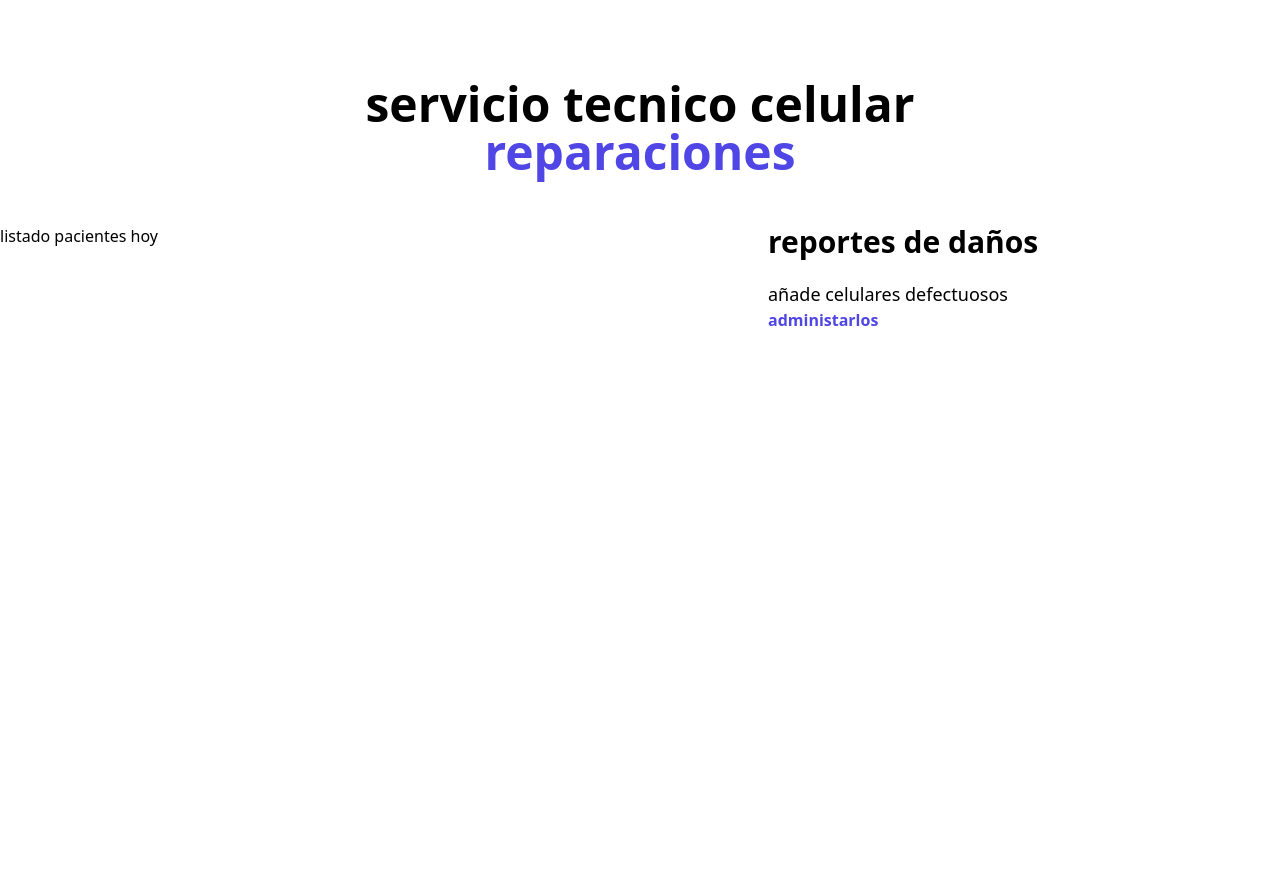
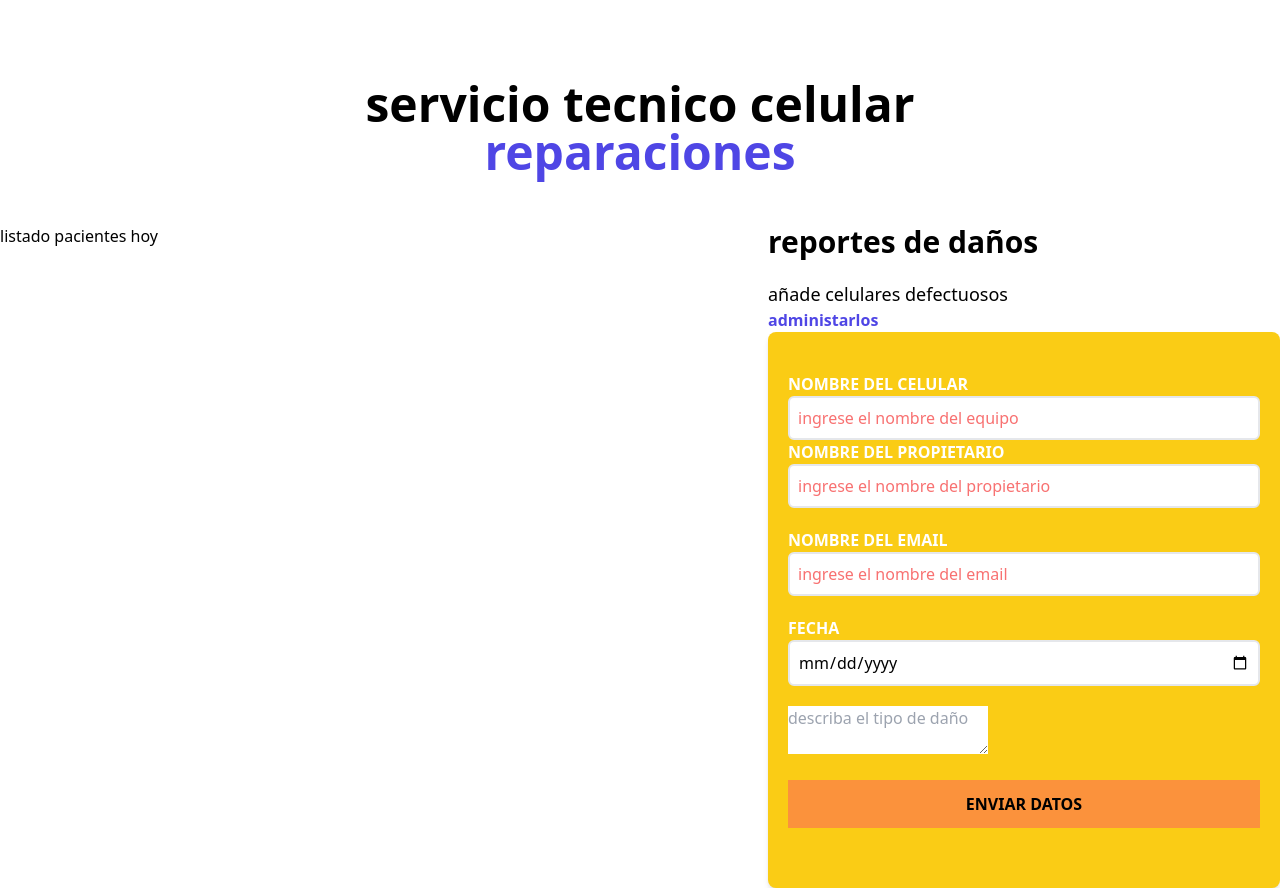
Before and after one commit to eduardo88tafur/-citas-react, a React (Create React App) app: page / in a window 1280 px wide. Before the commit the page ends 800 px from the top, so only its background shows below. Built offline with nearby package versions, Linux system fonts and the light colour scheme.

Commit message:
trabajando en el formulario

```diff
--- a/src/components/Formulario.jsx
+++ b/src/components/Formulario.jsx
@@ -7,9 +7,58 @@ const Formulario=()=> {
       <h2 className='font-black text-3xl text center'>reportes de daños</h2>
       <p className='text-lg mt-5'>añade celulares defectuosos {" "}</p>
       <span className='text-indigo-600 font-bold'>administarlos</span>
+      <form className='bg-yellow-400 shadow-md rounded-lg py-10 px-5'>
+        <div  className='mb-5'>
+          <label  htmlFor='celular' className='block text-white uppercase font-bold'>nombre del celular</label>
+          <input
+          type="text"
+          id='celular'
+          placeholder="ingrese el nombre del equipo"
+          className=' border-2 w-full p-2 mt placeholder-red-400 rounded-md'
+          />
+          <div className='mb-5'>
+          <label  htmlFor='propietario' className='block text-white uppercase font-bold'>nombre del  propietario</label>
+          <input
+          type="text"
+          id='propietario'
+          placeholder="ingrese el nombre del propietario"
+          className=' border-2 w-full p-2 mt placeholder-red-400 rounded-md'
+          />
+        </div>
+        <div className='mb-5'>
+          <label  htmlFor='email' className='block text-white uppercase font-bold'>nombre del email</label>
+          <input
+          type="email"
+          id='email'
+          placeholder="ingrese el nombre del email"
+          className=' border-2 w-full p-2 mt placeholder-red-400 rounded-md'
+          />
+        </div>
+        <div className='mb-5'>
+          <label  htmlFor='alta' className='block text-white uppercase font-bold'>fecha</label>
+          <input
+          type="date"
+          id='alta'
+          placeholder="ingrese la fecha"
+          className=' border-2 w-full p-2 mt placeholder-red-400 rounded-md'
+          />
+        </div>
+        <div className='mb-5'>
+          <label htmlFor='fecha'>
+          </label>
+          <textarea
+          placeholder='describa el tipo de daño'
+          />
+        </div>
+        <input
+        type="submit"
+        className=' bg-orange-400 w-full p-3 uppercase font-bold hover: bg-indigo-700 cursor-pointer transition-all'
+        value="enviar datos"
+        />
+        </div>
+      </form>
     </div>
   )
 }
 
-
 export default Formulario
```
